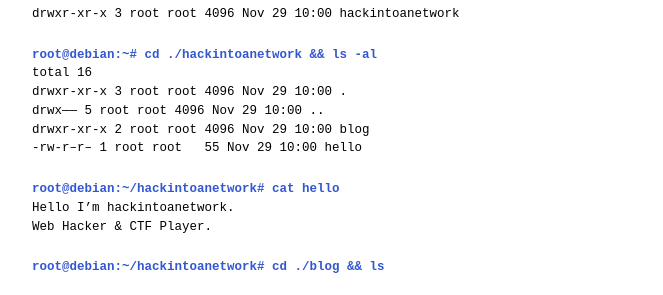
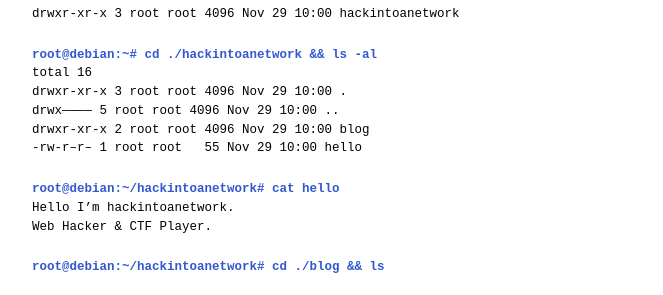
Before and after one commit to hackintoanetwork/hackintoanetwork.github.io, a Jekyll site: the page built from index.md, in a window 1280 px wide. Shown: the part 165-460 px from the top of the page, without its empty margins (308-971 px from the left). Built offline with Jekyll 4.4.1, drawn with Linux system fonts in a browser that asks for light colours.

```diff
--- a/index.md
+++ b/index.md
@@ -14,7 +14,7 @@ drwxr-xr-x 3 root root 4096 Nov 29 10:00 hackintoanetwork
 
 total 16
 drwxr-xr-x 3 root root 4096 Nov 29 10:00 .
-drwx------ 5 root root 4096 Nov 29 10:00 ..
+drwx------------ 5 root root 4096 Nov 29 10:00 ..
 drwxr-xr-x 2 root root 4096 Nov 29 10:00 blog
 -rw-r--r-- 1 root root   55 Nov 29 10:00 hello
 
```
